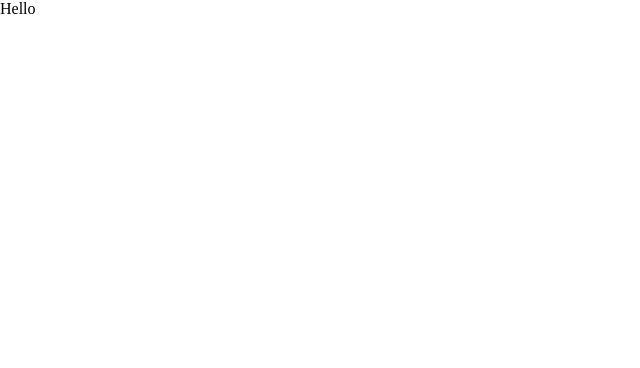
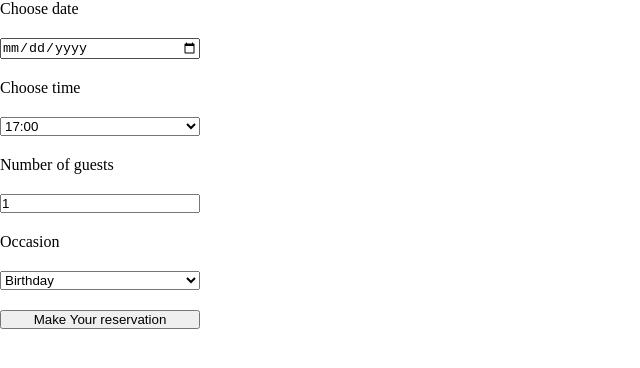
Before and after one commit to HarshaSudheer/Little-Lemon, a React (Create React App) app: page /booking in a window 1280 px wide. Shown: the top 368 px of the page, without its empty margins (0-640 px from the left). Built offline with nearby package versions, Linux system fonts and the light colour scheme.

Commit message:
Add. reserve table

```diff
--- a/src/App.css
+++ b/src/App.css
@@ -283,6 +283,10 @@ h5 {
     padding: 60px 80px 80px 60px;
   }
 
+  .specials-container>h2 {
+    grid-column: 1/ span 1;
+  }
+
   .specials-container>button {
     justify-self: unset;
   }
--- a/src/App.js
+++ b/src/App.js
@@ -1,6 +1,7 @@
 import { BrowserRouter, Routes, Route } from "react-router-dom";
 
 import HomePage from './components/HomePage';
+import BookingPage from "./components/BookingPage";
 
 import './App.css';
 
@@ -9,7 +10,7 @@ function App() {
     <BrowserRouter>
       <Routes>
         <Route path="/" element={<HomePage />}></Route>
-        <Route path="/booking" element={<div>Hello</div>}></Route>
+        <Route path="/booking" element={<BookingPage/>}></Route>
       </Routes>
     </BrowserRouter>
   );
--- /dev/null
+++ b/src/components/BookingForm.js
@@ -0,0 +1,34 @@
+
+const BookingForm = (props) => {
+
+    const handleDateChange = (e) => {
+        props.handleChange(e)
+        props.dispatch()
+    }
+
+    return (
+        <form style={{display: "grid", maxWidth: "200px", gap: "20px"}}>
+            <label htmlFor="res-date">Choose date</label>
+            <input type="date" id="res-date" name="date" value={props.data.date} onChange={handleDateChange}/>
+            <label htmlFor="res-time">Choose time</label>
+            <select id="res-time" name="time" value={props.data.time} onChange={props.handleChange}>
+                {props.availableTimes.map((availableTime) => {
+                    return(
+                        <option key={availableTime.id}>{availableTime.time}</option>
+                    )
+                })}
+            </select>
+            <label htmlFor="guests">Number of guests</label>
+            <input type="number" name="number" min="1" max="10" id="guests"  value={props.data.number} onChange={props.handleChange}/>
+            <label htmlFor="occasion">Occasion</label>
+            <select id="occasion" name="occasion" value={props.data.occasion} onChange={props.handleChange}>
+                <option>Birthday</option>
+                <option>Anniversary</option>
+            </select>
+            <input type="submit" value="Make Your reservation" />
+            {console.log(props.data)}
+        </form>
+    )
+}
+
+export default BookingForm
--- /dev/null
+++ b/src/components/BookingPage.js
@@ -0,0 +1,62 @@
+import { useState, useReducer } from "react"
+import BookingForm from "./BookingForm"
+
+const updateTimes = (state, action) => {
+    return([...state, {id: 7, time: "23:00"}])
+}
+
+const BookingPage = () => {
+    const [data, setData] = useState(
+        {
+            date: "",
+            time: "",
+            number: "1",
+            occasion: ""
+        }
+    );
+
+    const initialTimes = [
+        {
+            id: 1,
+            time: "17:00"
+        },
+        {
+            id: 2,
+            time: "18:00"
+        },
+        {
+            id: 3,
+            time: "19:00"
+        },
+        {
+            id: 4,
+            time: "20:00"
+        },
+        {
+            id: 5,
+            time: "21:00"
+        },
+        {
+            id: 6,
+            time: "22:00"
+        },
+    ]
+
+    const [availableTimes, dispatch] =  useReducer(updateTimes, initialTimes)
+
+    function handleChange(e) {
+        setData(prevData => {
+            const {name, value} = e.target
+            return {
+                ...prevData,
+                [name]: value
+            }
+        })
+    }
+
+    return(
+        <BookingForm data={data} availableTimes={availableTimes} handleChange={handleChange} dispatch={dispatch}/>
+    )
+}
+
+export default BookingPage
--- a/src/components/FooterList.js
+++ b/src/components/FooterList.js
@@ -4,9 +4,9 @@ const FooterList = (props) => {
     return(
         <ul>
             <h5>{props.name}</h5>
-            {props.list.map((item) => {
+            {props.list.map((item, index) => {
                 return(
-                    <li><a className="footer-link" href="#link">{item}</a></li>
+                    <li key={index}><a className="footer-link" href="#link">{item}</a></li>
                 )
             })}
         </ul>
--- a/src/components/Hero.js
+++ b/src/components/Hero.js
@@ -1,4 +1,4 @@
-
+import {Link} from "react-router-dom";
 
 const Hero = () => {
     return (
@@ -9,7 +9,7 @@ const Hero = () => {
                     <h4>Chicago</h4>
                     <p className="description">Lorem ipsum dolor sit amet, consectetur adipiscing elit, sed do eiusmod tempor incididunt ut labore et dolore magna aliqua. Ut enim ad minim veniam, quis nostrud exercitation ullamco laboris nisi ut aliquip ex ea commodo consequat.</p>
                 </div>
-                <button>Reserve a table</button>
+                <Link to="/booking"><button>Reserve a table</button></Link>
             </div>
             <img id="hero-image" src={require("../assets/hero.png")} alt="Food" height="400px" />
         </section>
```
